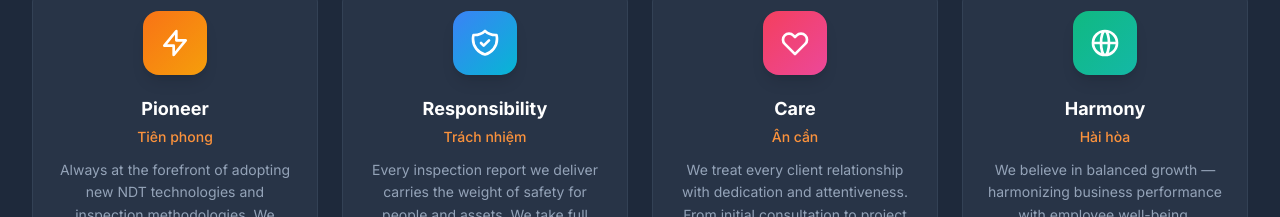
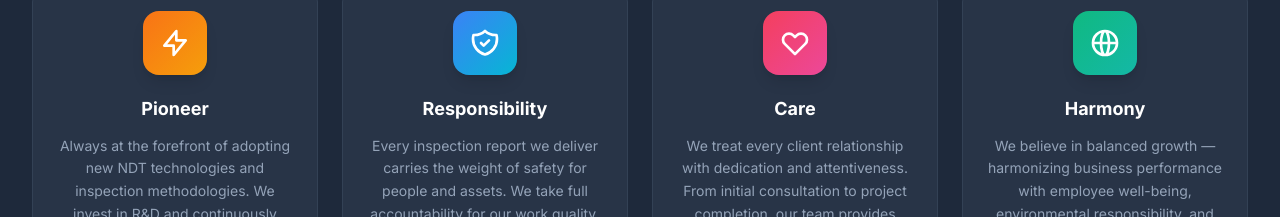
Before and after one commit to Nhut-dz/alpha-ndt, a React (Vite) app: page /about in a window 1280 px wide. Shown: the part 3406-3623 px from the top of the page. Built offline with nearby package versions, Linux system fonts and the light colour scheme.

Commit message:
[fix]fix hot

```diff
--- a/src/pages/AboutPage.jsx
+++ b/src/pages/AboutPage.jsx
@@ -70,7 +70,6 @@ const quickStats = [
 const coreValues = [
   {
     title: "Pioneer",
-    titleVi: "Tiên phong",
     icon: (
       <svg className="w-8 h-8" fill="none" stroke="currentColor" viewBox="0 0 24 24">
         <path strokeLinecap="round" strokeLinejoin="round" strokeWidth={2} d="M13 10V3L4 14h7v7l9-11h-7z" />
@@ -82,7 +81,6 @@ const coreValues = [
   },
   {
     title: "Responsibility",
-    titleVi: "Trách nhiệm",
     icon: (
       <svg className="w-8 h-8" fill="none" stroke="currentColor" viewBox="0 0 24 24">
         <path strokeLinecap="round" strokeLinejoin="round" strokeWidth={2} d="M9 12l2 2 4-4m5.618-4.016A11.955 11.955 0 0112 2.944a11.955 11.955 0 01-8.618 3.04A12.02 12.02 0 003 9c0 5.591 3.824 10.29 9 11.622 5.176-1.332 9-6.03 9-11.622 0-1.042-.133-2.052-.382-3.016z" />
@@ -94,7 +92,6 @@ const coreValues = [
   },
   {
     title: "Care",
-    titleVi: "Ân cần",
     icon: (
       <svg className="w-8 h-8" fill="none" stroke="currentColor" viewBox="0 0 24 24">
         <path strokeLinecap="round" strokeLinejoin="round" strokeWidth={2} d="M4.318 6.318a4.5 4.5 0 000 6.364L12 20.364l7.682-7.682a4.5 4.5 0 00-6.364-6.364L12 7.636l-1.318-1.318a4.5 4.5 0 00-6.364 0z" />
@@ -106,7 +103,6 @@ const coreValues = [
   },
   {
     title: "Harmony",
-    titleVi: "Hài hòa",
     icon: (
       <svg className="w-8 h-8" fill="none" stroke="currentColor" viewBox="0 0 24 24">
         <path strokeLinecap="round" strokeLinejoin="round" strokeWidth={2} d="M21 12a9 9 0 01-9 9m9-9a9 9 0 00-9-9m9 9H3m9 9a9 9 0 01-9-9m9 9c1.657 0 3-4.03 3-9s-1.343-9-3-9m0 18c-1.657 0-3-4.03-3-9s1.343-9 3-9m-9 9a9 9 0 019-9" />
```
